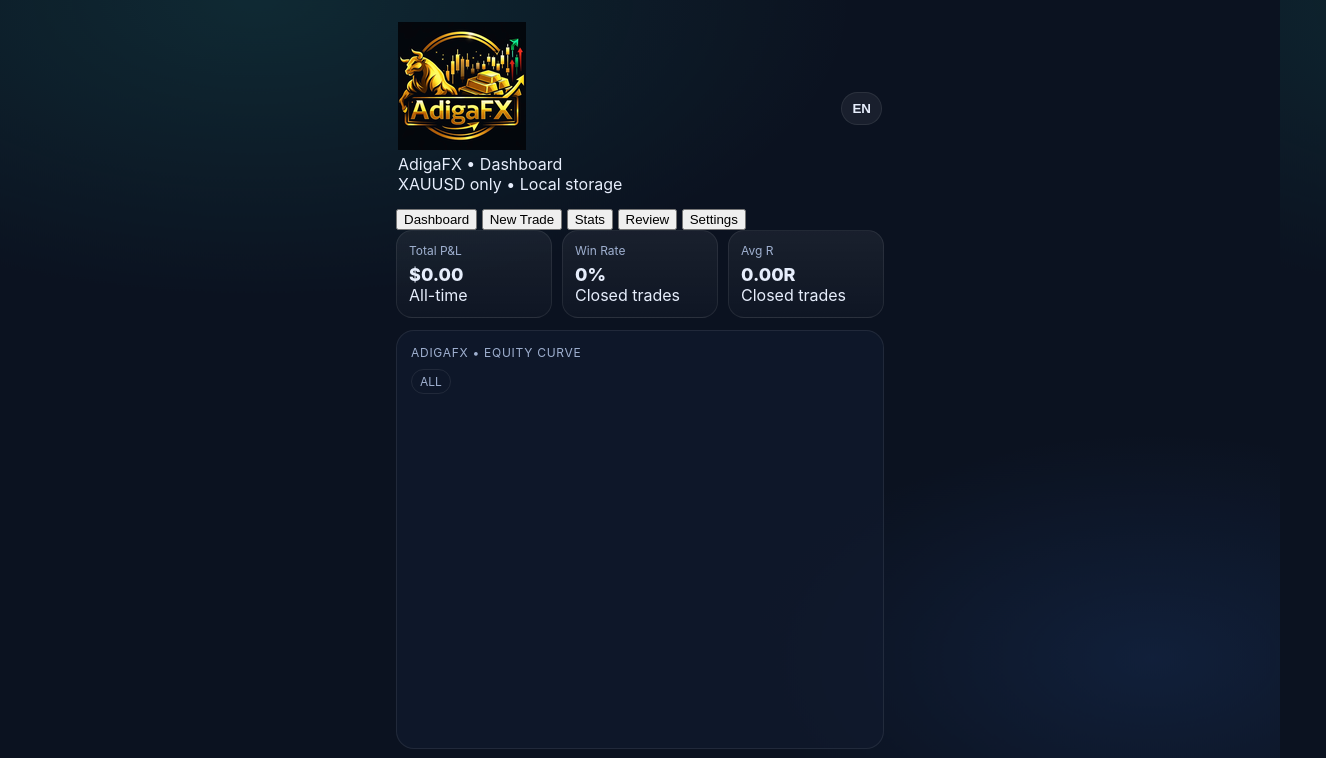
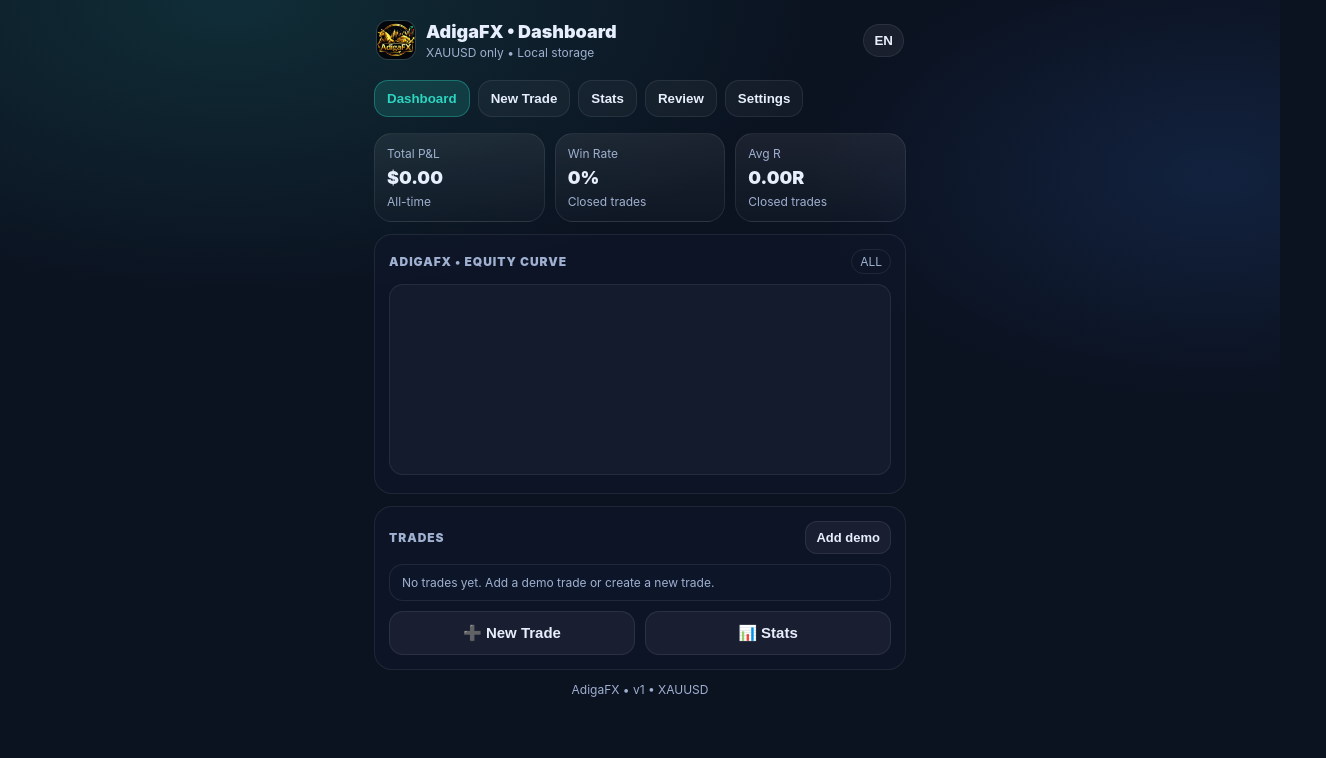
Before and after one commit to adamnalgbets/trade-journal-miniapp, a plain HTML site: page index.html in a window 1280 px wide. Shown: the top 758 px of the page, 1326 px wide, since content can reach past the window. Drawn offline with Linux system fonts and the light colour scheme.

Commit message:
Update styles.css

```diff
--- a/styles.css
+++ b/styles.css
@@ -1,148 +1,325 @@
-:root {
-  --bg: #0b1220;
-  --card: #121b2f;
-  --card2: #0f172a;
-  --text: #e7eefc;
-  --muted: #9fb0d0;
-  --accent: #2dd4bf;
-  --danger: #fb7185;
-  --border: rgba(255,255,255,.08);
+:root{
+  --bg:#0b1220;
+  --panel:#0f172a;
+  --card:#111c34;
+  --text:#e7eefc;
+  --muted:#9fb0d0;
+  --border:rgba(255,255,255,.08);
+  --accent:#2dd4bf;
+  --danger:#fb7185;
 }
 
-* { box-sizing: border-box; }
-body {
-  margin: 0;
-  font-family: -apple-system, system-ui, Segoe UI, Roboto, Arial;
-  background: radial-gradient(1200px 600px at 20% 0%, rgba(45,212,191,.12), transparent 50%),
-              radial-gradient(900px 500px at 90% 20%, rgba(59,130,246,.12), transparent 45%),
-              var(--bg);
-  color: var(--text);
+*{box-sizing:border-box;}
+html,body{height:100%;}
+body{
+  margin:0;
+  font-family:-apple-system,system-ui,Segoe UI,Roboto,Arial;
+  color:var(--text);
+  background:
+    radial-gradient(1200px 600px at 18% 0%, rgba(45,212,191,.14), transparent 50%),
+    radial-gradient(900px 500px at 95% 22%, rgba(59,130,246,.14), transparent 45%),
+    var(--bg);
 }
 
-.app {
-  max-width: 520px;
-  margin: 0 auto;
-  padding: 16px;
+.app{
+  max-width:560px;
+  margin:0 auto;
+  padding:14px 14px 22px;
 }
 
-.top {
-  display: flex;
-  justify-content: space-between;
-  align-items: center;
-  padding: 6px 2px 14px;
+.top{
+  display:flex;
+  justify-content:space-between;
+  align-items:center;
+  gap:12px;
+  padding:6px 2px 10px;
 }
 
-h1 { margin: 0; font-size: 22px; }
-.sub { margin: 4px 0 0; color: var(--muted); font-size: 13px; }
-
-.chip {
-  border: 1px solid var(--border);
-  background: rgba(255,255,255,.06);
-  color: var(--text);
-  padding: 8px 10px;
-  border-radius: 999px;
-  font-weight: 600;
+.brand{
+  display:flex;
+  gap:10px;
+  align-items:center;
+  min-width:0;
 }
 
-.cards {
-  display: grid;
-  grid-template-columns: repeat(3, 1fr);
-  gap: 10px;
-  margin-bottom: 12px;
+.logo{
+  width:40px;
+  height:40px;
+  border-radius:12px;
+  border:1px solid var(--border);
+  background:rgba(255,255,255,.05);
+  object-fit:cover;
+  flex:0 0 auto;
 }
 
-.card {
-  background: linear-gradient(180deg, rgba(255,255,255,.06), rgba(255,255,255,.02));
-  border: 1px solid var(--border);
-  border-radius: 16px;
-  padding: 12px;
+.brandText{min-width:0;}
+.title{font-size:18px;font-weight:900;white-space:nowrap;overflow:hidden;text-overflow:ellipsis;}
+.subtitle{margin-top:3px;font-size:12px;color:var(--muted);white-space:nowrap;overflow:hidden;text-overflow:ellipsis;}
+
+.chip{
+  border:1px solid var(--border);
+  background:rgba(255,255,255,.06);
+  color:var(--text);
+  padding:8px 10px;
+  border-radius:999px;
+  font-weight:900;
 }
 
-.label { color: var(--muted); font-size: 12px; }
-.value { font-size: 18px; margin-top: 6px; font-weight: 800; }
-
-.panel {
-  background: rgba(18,27,47,.65);
-  border: 1px solid var(--border);
-  border-radius: 18px;
-  padding: 14px;
-  margin: 12px 0;
+.tabs{
+  display:flex;
+  gap:8px;
+  padding:10px 0 6px;
+  overflow:auto;
+  -webkit-overflow-scrolling:touch;
 }
 
-.panelTitle {
-  color: var(--muted);
-  font-size: 12px;
-  letter-spacing: .06em;
-  text-transform: uppercase;
-  margin-bottom: 10px;
+.tab{
+  border:1px solid var(--border);
+  background:rgba(255,255,255,.04);
+  color:var(--text);
+  padding:10px 12px;
+  border-radius:14px;
+  font-weight:900;
+  white-space:nowrap;
+  flex:0 0 auto;
 }
 
-.actions { display: grid; gap: 10px; }
-
-.btn {
-  width: 100%;
-  border: none;
-  background: var(--accent);
-  color: #06201d;
-  font-weight: 900;
-  padding: 12px 12px;
-  border-radius: 14px;
-  font-size: 15px;
+.tab.active{
+  background:rgba(45,212,191,.16);
+  border-color:rgba(45,212,191,.35);
+  color:var(--accent);
 }
 
-.btn.ghost {
-  background: rgba(255,255,255,.06);
-  color: var(--text);
-  border: 1px solid var(--border);
-  font-weight: 800;
+.screen{display:none;}
+.screen.active{display:block;}
+
+.cards{
+  display:grid;
+  grid-template-columns:repeat(3,1fr);
+  gap:10px;
+  margin:10px 0 12px;
 }
 
-.btn.small {
-  margin-top: 10px;
-  padding: 10px 12px;
-  font-size: 13px;
-  background: rgba(255,255,255,.06);
-  color: var(--text);
-  border: 1px solid var(--border);
+.cards.two{grid-template-columns:repeat(2,1fr);}
+
+.card{
+  background:linear-gradient(180deg, rgba(255,255,255,.07), rgba(255,255,255,.02));
+  border:1px solid var(--border);
+  border-radius:18px;
+  padding:12px;
 }
 
-.btn.small.danger {
-  border-color: rgba(251,113,133,.35);
-  color: var(--danger);
+.label{color:var(--muted);font-size:12px;}
+.value{font-size:18px;font-weight:900;margin-top:6px;}
+.smallValue{font-size:16px;}
+.mini{color:var(--muted);font-size:12px;margin-top:6px;}
+
+.panel{
+  background:rgba(15,23,42,.62);
+  border:1px solid var(--border);
+  border-radius:18px;
+  padding:14px;
+  margin:12px 0;
 }
 
-.list {
-  display: grid;
-  gap: 8px;
+.panel.soft{
+  background:rgba(17,28,52,.45);
 }
 
-.item {
-  background: rgba(15,23,42,.7);
-  border: 1px solid var(--border);
-  border-radius: 14px;
-  padding: 10px 12px;
-  display: grid;
-  gap: 4px;
+.panelHead{
+  display:flex;
+  justify-content:space-between;
+  align-items:center;
+  gap:10px;
+  margin-bottom:10px;
 }
 
-.itemTop {
-  display: flex;
-  justify-content: space-between;
-  align-items: center;
-  font-weight: 800;
+.panelTitle{
+  text-transform:uppercase;
+  letter-spacing:.08em;
+  font-size:12px;
+  color:var(--muted);
+  font-weight:900;
 }
 
-.badge {
-  font-size: 12px;
-  padding: 4px 8px;
-  border-radius: 999px;
-  border: 1px solid var(--border);
-  color: var(--muted);
+.panelRight{display:flex;gap:8px;align-items:center;}
+
+.badge{
+  font-size:12px;
+  padding:4px 8px;
+  border-radius:999px;
+  border:1px solid var(--border);
+  color:var(--muted);
 }
 
-.green { color: var(--accent); }
-.red { color: var(--danger); }
+.canvas{
+  width:100%;
+  height:auto;
+  border-radius:14px;
+  background:rgba(255,255,255,.03);
+  border:1px solid var(--border);
+}
 
-@media (max-width: 420px) {
-  .cards { grid-template-columns: 1fr; }
+.btn{
+  width:100%;
+  border:none;
+  background:var(--accent);
+  color:#06201d;
+  font-weight:900;
+  padding:12px 12px;
+  border-radius:14px;
+  font-size:15px;
 }
+
+.btn.ghost{
+  background:rgba(255,255,255,.05);
+  color:var(--text);
+  border:1px solid var(--border);
+}
+
+.btn.small{
+  width:auto;
+  padding:8px 10px;
+  font-size:13px;
+  border-radius:12px;
+}
+
+.btn.danger{
+  background:rgba(251,113,133,.12);
+  border:1px solid rgba(251,113,133,.35);
+  color:var(--danger);
+}
+
+.row2{
+  display:grid;
+  grid-template-columns:1fr 1fr;
+  gap:10px;
+  margin-top:10px;
+}
+
+.list{display:grid;gap:8px;}
+
+.item{
+  background:rgba(15,23,42,.70);
+  border:1px solid var(--border);
+  border-radius:14px;
+  padding:10px 12px;
+  display:grid;
+  gap:5px;
+}
+
+.itemTop{
+  display:flex;
+  justify-content:space-between;
+  align-items:center;
+  gap:8px;
+  font-weight:900;
+}
+
+.green{color:var(--accent);}
+.red{color:var(--danger);}
+
+.form{display:grid;gap:10px;}
+.row{display:grid;gap:6px;}
+.grid2{display:grid;grid-template-columns:1fr 1fr;gap:10px;}
+
+input, select, textarea{
+  width:100%;
+  padding:12px;
+  border-radius:14px;
+  border:1px solid var(--border);
+  background:rgba(255,255,255,.04);
+  color:var(--text);
+  outline:none;
+  font-size:14px;
+}
+
+textarea{resize:vertical;min-height:72px;}
+
+.seg{
+  display:grid;
+  grid-template-columns:1fr 1fr;
+  gap:8px;
+}
+
+.seg.compact{
+  grid-template-columns:1fr 1fr;
+}
+
+.segBtn{
+  border-radius:14px;
+  padding:12px;
+  border:1px solid var(--border);
+  background:rgba(255,255,255,.04);
+  color:var(--text);
+  font-weight:900;
+}
+
+.segBtn.active{
+  background:rgba(45,212,191,.18);
+  border-color:rgba(45,212,191,.35);
+  color:var(--accent);
+}
+
+.hint{font-size:12px;color:var(--muted);}
+
+.softRow{
+  display:grid;
+  grid-template-columns:1fr 1fr;
+  gap:10px;
+}
+.softItem{
+  background:rgba(255,255,255,.03);
+  border:1px solid var(--border);
+  border-radius:14px;
+  padding:10px 12px;
+}
+
+.mistakes{
+  display:grid;
+  gap:8px;
+}
+
+.mRow{
+  display:flex;
+  justify-content:space-between;
+  align-items:center;
+  gap:10px;
+  padding:10px 12px;
+  border-radius:14px;
+  border:1px solid var(--border);
+  background:rgba(255,255,255,.03);
+  color:var(--text);
+  font-weight:800;
+}
+
+.fileBtn{
+  position:relative;
+  display:flex;
+  align-items:center;
+  justify-content:center;
+  cursor:pointer;
+}
+.fileBtn input{
+  position:absolute;
+  inset:0;
+  opacity:0;
+  cursor:pointer;
+}
+
+.foot{
+  margin-top:10px;
+  padding-bottom:10px;
+  text-align:center;
+}
+.footText{
+  color:var(--muted);
+  font-size:12px;
+}
+
+@media (max-width: 520px){
+  .cards{grid-template-columns:1fr;}
+  .cards.two{grid-template-columns:1fr 1fr;}
+  .grid2{grid-template-columns:1fr;}
+  .row2{grid-template-columns:1fr;}
+}
```
